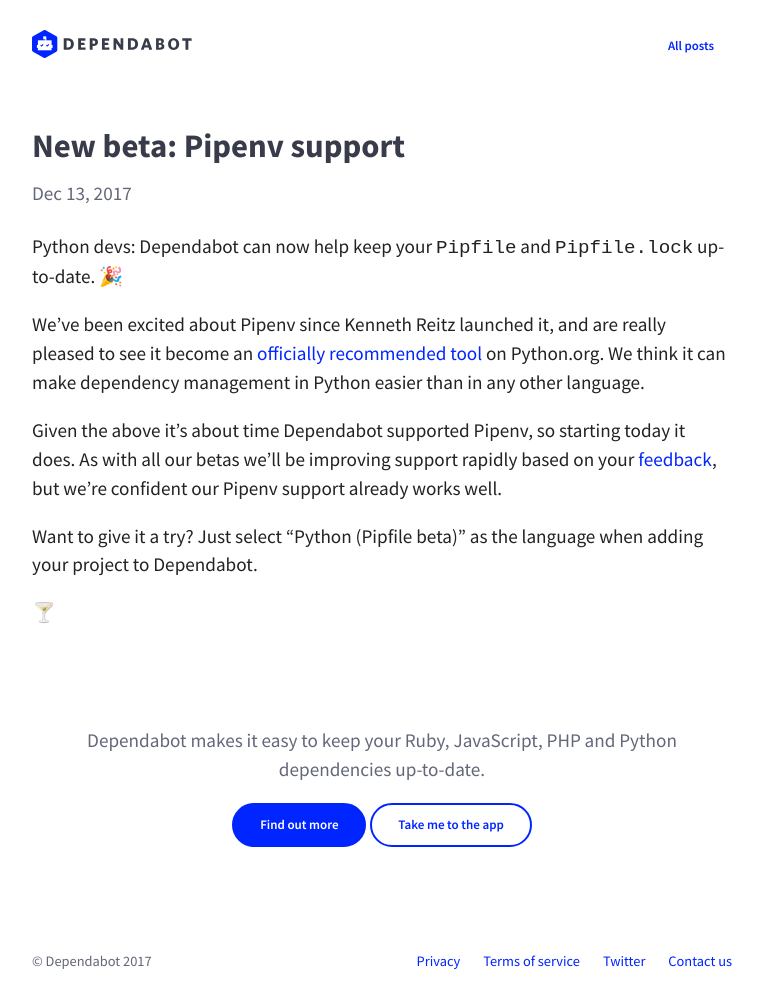
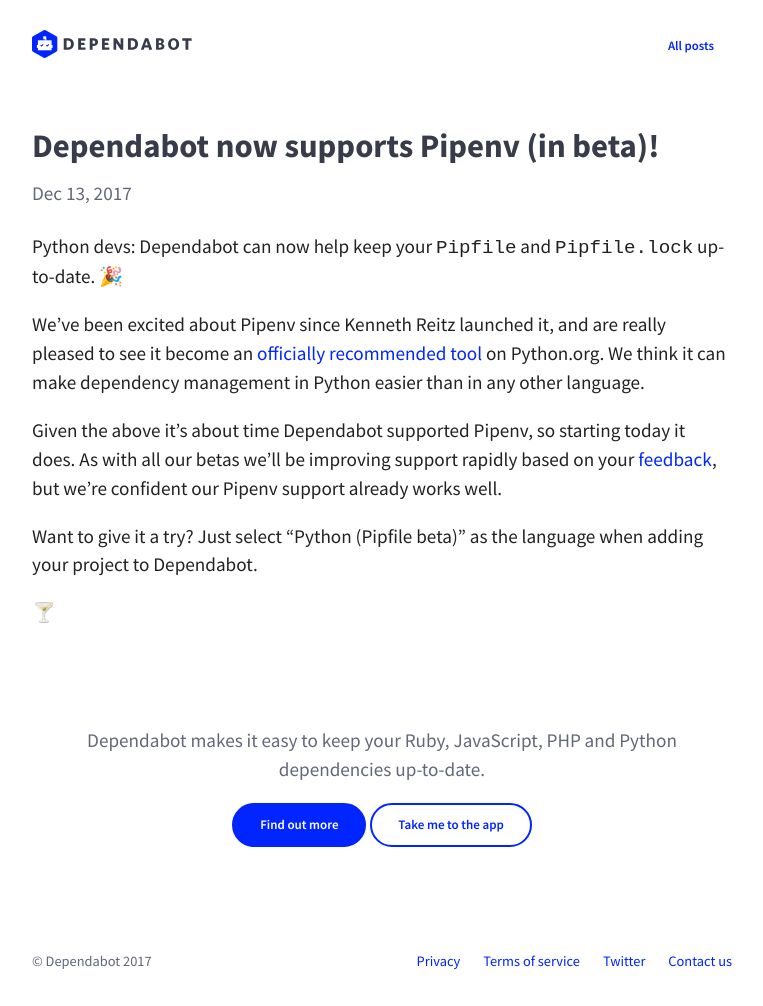
Before and after one commit to desenvolvedorIcotrade/App.bot, a Jekyll site: the page built from blog/_posts/2017-12-13-pipenv-beta.md, in a window 1280 px wide. Shown: the whole page, without its empty margins (258-1021 px from the left). Built offline with Jekyll 4.4.1, drawn with Linux system fonts in a browser that asks for light colours; nearby versions of some CDN libraries.

Commit message:
Better title

```diff
--- a/blog/_posts/2017-12-13-pipenv-beta.md
+++ b/blog/_posts/2017-12-13-pipenv-beta.md
@@ -1,6 +1,6 @@
 ---
 layout: post
-title:  "New beta: Pipenv support"
+title:  "Dependabot now supports Pipenv (in beta)!"
 date:   2017-12-13 23:00:00 +0000
 ---
 
```
